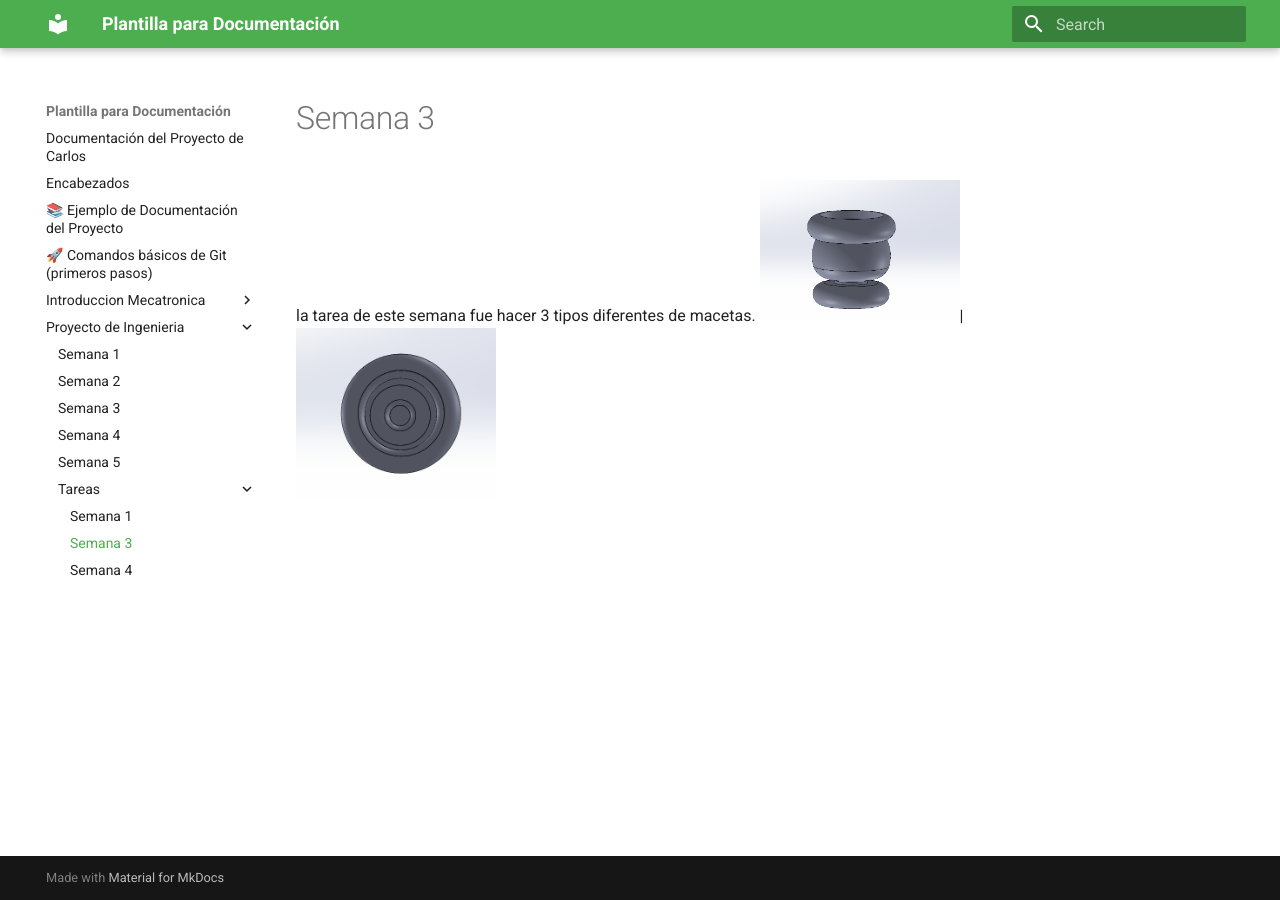
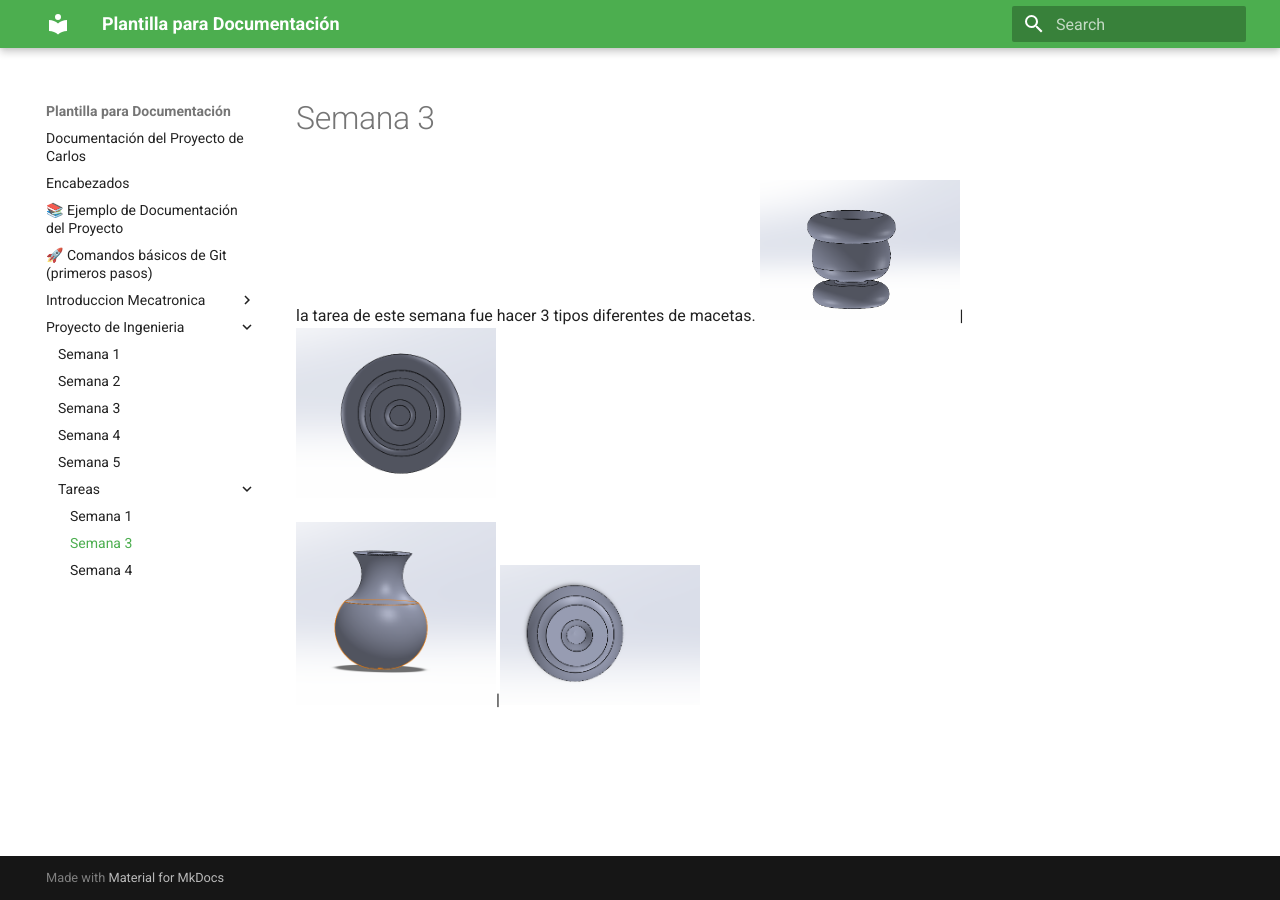
Before and after one commit to marinero2090-maker/Ibero_Puebla_Portafolio, an MkDocs documentation site: the page built from docs/Proyecto de Ingenieria/Tareas/Semana 3.md, in a window 1280 px wide. Built offline with MkDocs 1.6.1 and Material for MkDocs 9.7.7, drawn with Linux system fonts in a browser that asks for light colours.

Commit message:
maceta 2

```diff
--- a/docs/Proyecto de Ingenieria/Tareas/Semana 3.md
+++ b/docs/Proyecto de Ingenieria/Tareas/Semana 3.md
@@ -1,2 +1,4 @@
 la tarea de este semana fue hacer 3 tipos diferentes de macetas.
 <img src="../imagenes/maceta 1.png" width="200">|<img src="../imagenes/maceta 1 angulo 2.png" width="200">
+
+<img src="../imagenes/mac2.png" width="200">|<img src="../imagenes/mac2,1.png" width="200">
```
Also changed, not shown: docs/Proyecto de Ingenieria/Tareas/imagenes/mac2,1.png (added), docs/Proyecto de Ingenieria/Tareas/imagenes/mac2.png (added).
